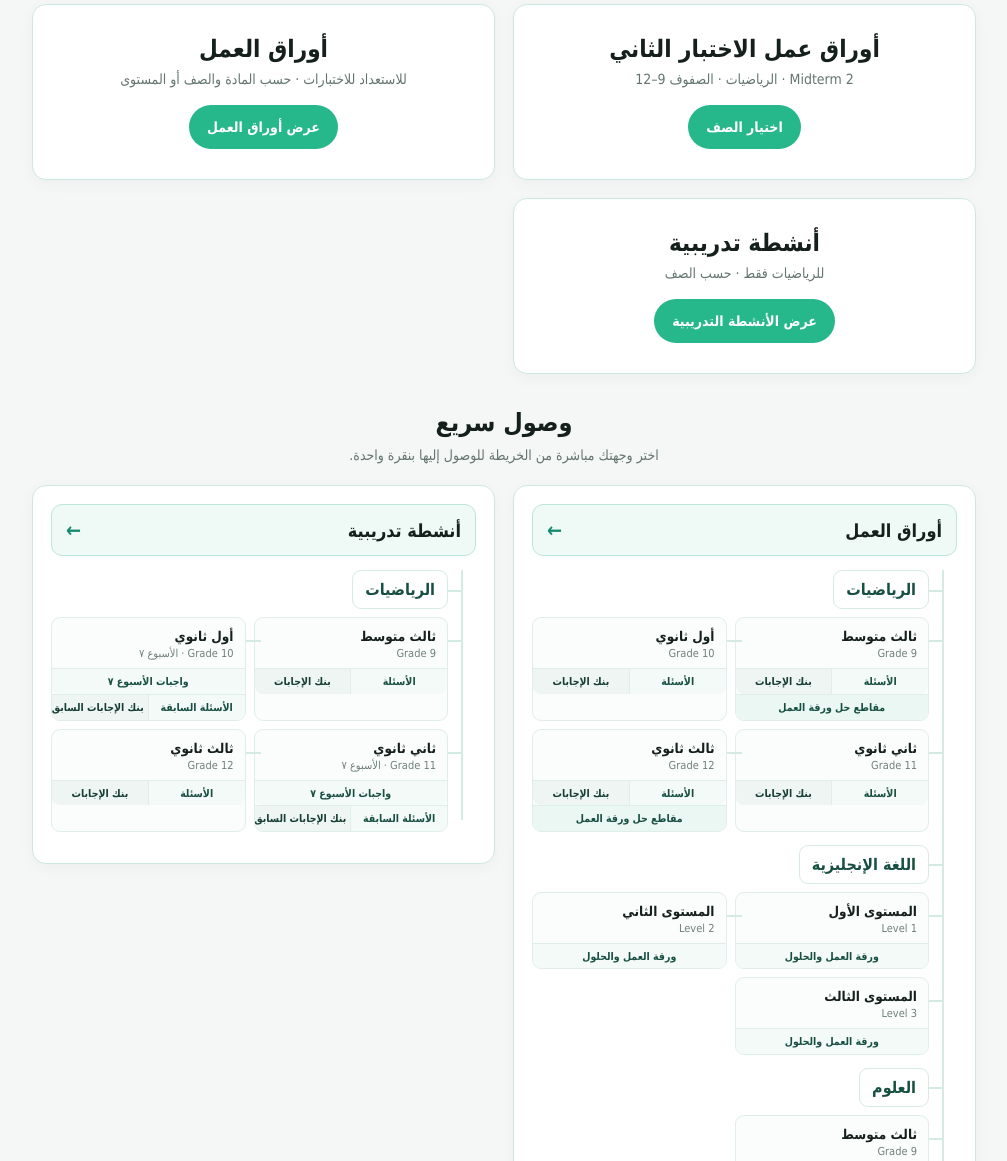
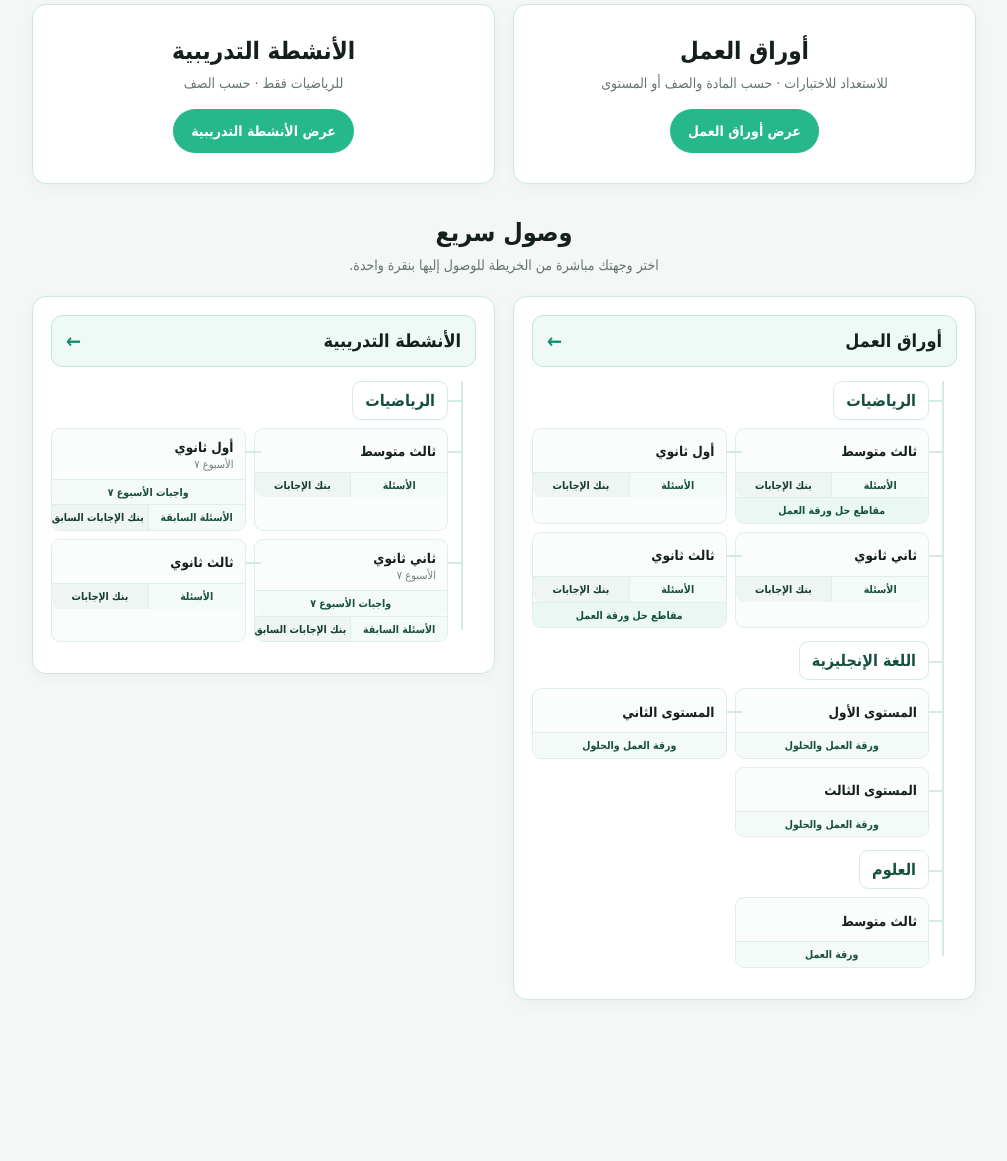
Before and after one commit to Abdulrahman-Albeladi/Noon-math-hw, a plain HTML site: page index.html in a window 1280 px wide. Shown: the part 270-1431 px from the top of the page, without its empty margins (136-1143 px from the left). After the commit the page ends 1312 px from the top, so only its background shows below. Drawn offline with Linux system fonts and the light colour scheme.

Commit message:
Keep second-exam worksheets under Arabic worksheet navigation

```diff
--- a/index.html
+++ b/index.html
@@ -16,9 +16,9 @@ h1{margin:0 0 8px;font-size:30px}
 .sub{color:#52645d;line-height:1.7;font-size:16px}
 .grid{display:grid;grid-template-columns:repeat(2,minmax(0,1fr));gap:18px}
 .grid.three{grid-template-columns:repeat(3,minmax(0,1fr))}
-.choice{display:block;background:#fff;border:1px solid #cde9df;border-radius:14px;padding:30px 24px;text-decoration:none;color:#15201c;box-shadow:0 4px 16px rgba(0,0,0,.035);transition:.15s;text-align:center}
+.choice{display:flex;flex-direction:column;align-items:center;background:#fff;border:1px solid #cde9df;border-radius:14px;padding:30px 24px;text-decoration:none;color:#15201c;box-shadow:0 4px 16px rgba(0,0,0,.035);transition:.15s;text-align:center}
 .choice:hover{transform:translateY(-2px);box-shadow:0 7px 22px rgba(0,0,0,.07);border-color:#8fd6c0}
-.choice h2{margin:0 0 8px;font-size:24px}
+.choice:focus-visible{outline:3px solid #174f41;outline-offset:3px}.choice h2{margin:0 0 8px;font-size:24px;line-height:1.35}.choice .go{margin-top:auto}
 .label{color:#64756e;font-size:14px;margin-bottom:18px}
 .go{display:inline-flex;align-items:center;justify-content:center;height:44px;padding:0 18px;border-radius:999px;background:#26b78a;color:#fff;font-weight:800;font-size:14px}
 .card{background:#fff;border:1px solid #cde9df;border-radius:12px;padding:22px}
@@ -71,24 +71,19 @@ h1{margin:0 0 8px;font-size:30px}
 <body>
 <main class="wrap">
   <section class="hero">
-    <img class="landing-logo" src="assets/noon-logo.svg" alt="Noon">
+    <img class="landing-logo" src="assets/noon-logo.svg" alt="نون">
     <h1>أوراق العمل والأنشطة التدريبية</h1>
     <div class="sub">اختر نوع المحتوى.</div>
   </section>
 
   <section class="grid">
-    <a class="choice" href="worksheets/midterm-2/index.html">
-      <h2>أوراق عمل الاختبار الثاني</h2>
-      <div class="label">Midterm 2 · الرياضيات · الصفوف 9–12</div>
-      <span class="go">اختيار الصف</span>
-    </a>
     <a class="choice" href="worksheets/index.html">
       <h2>أوراق العمل</h2>
       <div class="label">للاستعداد للاختبارات · حسب المادة والصف أو المستوى</div>
       <span class="go">عرض أوراق العمل</span>
     </a>
     <a class="choice" href="activities/index.html">
-      <h2>أنشطة تدريبية</h2>
+      <h2>الأنشطة التدريبية</h2>
       <div class="label">للرياضيات فقط · حسب الصف</div>
       <span class="go">عرض الأنشطة التدريبية</span>
     </a>
@@ -109,38 +104,38 @@ h1{margin:0 0 8px;font-size:30px}
         <div class="branch">
           <a class="branch-title" href="worksheets/math/index.html">الرياضيات</a>
           <div class="leaves">
-            <div class="leaf-card"><a class="leaf" href="grade-9/worksheets/math/index.html"><span>ثالث متوسط<br><small>Grade 9</small></span></a><div class="mini-tabs"><a href="grade-9/worksheets/math/worksheet-1-questions.html">الأسئلة</a><a class="secondary" href="grade-9/worksheets/math/worksheet-1-answers.html">بنك الإجابات</a></div><div class="mini-tabs one video-row"><a href="https://youtu.be/R3nDJibZsBQ?si=RR8cU0lgs3Re7N4r" target="_blank" rel="noopener">مقاطع حل ورقة العمل</a></div></div>
-            <div class="leaf-card"><a class="leaf" href="grade-10/worksheets/math/index.html"><span>أول ثانوي<br><small>Grade 10</small></span></a><div class="mini-tabs"><a href="grade-10/worksheets/worksheet-1-questions.html">الأسئلة</a><a class="secondary" href="grade-10/worksheets/worksheet-1-answers.html">بنك الإجابات</a></div></div>
-            <div class="leaf-card"><a class="leaf" href="grade-11/worksheets/math/index.html"><span>ثاني ثانوي<br><small>Grade 11</small></span></a><div class="mini-tabs"><a href="grade-11/worksheets/worksheet-1-questions.html">الأسئلة</a><a class="secondary" href="grade-11/worksheets/worksheet-1-answers.html">بنك الإجابات</a></div></div>
-            <div class="leaf-card"><a class="leaf" href="grade-12/worksheets/math/index.html"><span>ثالث ثانوي<br><small>Grade 12</small></span></a><div class="mini-tabs"><a href="grade-12/worksheets/worksheet-1-questions.html">الأسئلة</a><a class="secondary" href="grade-12/worksheets/worksheet-1-answers.html">بنك الإجابات</a></div><div class="mini-tabs one video-row"><a href="https://www.youtube.com/playlist?list=PLaLHdVcLNVyk" target="_blank" rel="noopener">مقاطع حل ورقة العمل</a></div></div>
+            <div class="leaf-card"><a class="leaf" href="grade-9/worksheets/math/index.html"><span>ثالث متوسط</span></a><div class="mini-tabs"><a href="grade-9/worksheets/math/worksheet-1-questions.html">الأسئلة</a><a class="secondary" href="grade-9/worksheets/math/worksheet-1-answers.html">بنك الإجابات</a></div><div class="mini-tabs one video-row"><a href="https://youtu.be/R3nDJibZsBQ?si=RR8cU0lgs3Re7N4r" target="_blank" rel="noopener">مقاطع حل ورقة العمل</a></div></div>
+            <div class="leaf-card"><a class="leaf" href="grade-10/worksheets/math/index.html"><span>أول ثانوي</span></a><div class="mini-tabs"><a href="grade-10/worksheets/worksheet-1-questions.html">الأسئلة</a><a class="secondary" href="grade-10/worksheets/worksheet-1-answers.html">بنك الإجابات</a></div></div>
+            <div class="leaf-card"><a class="leaf" href="grade-11/worksheets/math/index.html"><span>ثاني ثانوي</span></a><div class="mini-tabs"><a href="grade-11/worksheets/worksheet-1-questions.html">الأسئلة</a><a class="secondary" href="grade-11/worksheets/worksheet-1-answers.html">بنك الإجابات</a></div></div>
+            <div class="leaf-card"><a class="leaf" href="grade-12/worksheets/math/index.html"><span>ثالث ثانوي</span></a><div class="mini-tabs"><a href="grade-12/worksheets/worksheet-1-questions.html">الأسئلة</a><a class="secondary" href="grade-12/worksheets/worksheet-1-answers.html">بنك الإجابات</a></div><div class="mini-tabs one video-row"><a href="https://www.youtube.com/playlist?list=PLaLHdVcLNVyk" target="_blank" rel="noopener">مقاطع حل ورقة العمل</a></div></div>
           </div>
 
           <a class="branch-title" href="worksheets/english/index.html">اللغة الإنجليزية</a>
           <div class="leaves">
-            <div class="leaf-card"><a class="leaf" href="worksheets/english/level-1/index.html"><span>المستوى الأول<br><small>Level 1</small></span></a><div class="mini-tabs one"><a href="worksheets/english/level-1/worksheet-1.pdf" target="_blank" rel="noopener">ورقة العمل والحلول</a></div></div>
-            <div class="leaf-card"><a class="leaf" href="worksheets/english/level-2/index.html"><span>المستوى الثاني<br><small>Level 2</small></span></a><div class="mini-tabs one"><a href="worksheets/english/level-2/worksheet-1.pdf" target="_blank" rel="noopener">ورقة العمل والحلول</a></div></div>
-            <div class="leaf-card"><a class="leaf" href="worksheets/english/level-3/index.html"><span>المستوى الثالث<br><small>Level 3</small></span></a><div class="mini-tabs one"><a href="worksheets/english/level-3/worksheet-1.pdf" target="_blank" rel="noopener">ورقة العمل والحلول</a></div></div>
+            <div class="leaf-card"><a class="leaf" href="worksheets/english/level-1/index.html"><span>المستوى الأول</span></a><div class="mini-tabs one"><a href="worksheets/english/level-1/worksheet-1.pdf" target="_blank" rel="noopener">ورقة العمل والحلول</a></div></div>
+            <div class="leaf-card"><a class="leaf" href="worksheets/english/level-2/index.html"><span>المستوى الثاني</span></a><div class="mini-tabs one"><a href="worksheets/english/level-2/worksheet-1.pdf" target="_blank" rel="noopener">ورقة العمل والحلول</a></div></div>
+            <div class="leaf-card"><a class="leaf" href="worksheets/english/level-3/index.html"><span>المستوى الثالث</span></a><div class="mini-tabs one"><a href="worksheets/english/level-3/worksheet-1.pdf" target="_blank" rel="noopener">ورقة العمل والحلول</a></div></div>
           </div>
 
           <a class="branch-title" href="grade-9/worksheets/science/index.html">العلوم</a>
           <div class="leaves">
-            <div class="leaf-card"><a class="leaf" href="grade-9/worksheets/science/index.html"><span>ثالث متوسط<br><small>Grade 9</small></span></a><div class="mini-tabs one"><a href="grade-9/worksheets/science/worksheet-1.pdf" target="_blank" rel="noopener">ورقة العمل</a></div></div>
+            <div class="leaf-card"><a class="leaf" href="grade-9/worksheets/science/index.html"><span>ثالث متوسط</span></a><div class="mini-tabs one"><a href="grade-9/worksheets/science/worksheet-1.pdf" target="_blank" rel="noopener">ورقة العمل</a></div></div>
           </div>
         </div>
       </div>
 
       <div class="tree-root">
         <a class="tree-root-title" href="activities/index.html">
-          <span>أنشطة تدريبية</span><span class="arrow">←</span>
+          <span>الأنشطة التدريبية</span><span class="arrow">←</span>
         </a>
 
         <div class="branch">
           <a class="branch-title" href="activities/index.html">الرياضيات</a>
           <div class="leaves">
-            <div class="leaf-card"><a class="leaf" href="grade-9/index.html"><span>ثالث متوسط<br><small>Grade 9</small></span></a><div class="mini-tabs"><a href="grade-9/questions.html">الأسئلة</a><a class="secondary" href="grade-9/answers.html">بنك الإجابات</a></div></div>
-            <div class="leaf-card"><a class="leaf" href="grade-10/index.html#week-7-episode-2"><span>أول ثانوي<br><small>Grade 10 · الأسبوع ٧</small></span></a><div class="mini-tabs one week-row"><a href="grade-10/index.html#week-7-episode-2">واجبات الأسبوع ٧</a></div><div class="mini-tabs"><a href="grade-10/full-questions.html">الأسئلة السابقة</a><a class="secondary" href="grade-10/full-answers.html">بنك الإجابات السابق</a></div></div>
-            <div class="leaf-card"><a class="leaf" href="grade-11/index.html#week-7-episode-2"><span>ثاني ثانوي<br><small>Grade 11 · الأسبوع ٧</small></span></a><div class="mini-tabs one week-row"><a href="grade-11/index.html#week-7-episode-2">واجبات الأسبوع ٧</a></div><div class="mini-tabs"><a href="grade-11/questions.html">الأسئلة السابقة</a><a class="secondary" href="grade-11/answers.html">بنك الإجابات السابق</a></div></div>
-            <div class="leaf-card"><a class="leaf" href="grade-12/index.html"><span>ثالث ثانوي<br><small>Grade 12</small></span></a><div class="mini-tabs"><a href="grade-12/questions.html">الأسئلة</a><a class="secondary" href="grade-12/answers.html">بنك الإجابات</a></div></div>
+            <div class="leaf-card"><a class="leaf" href="grade-9/index.html"><span>ثالث متوسط</span></a><div class="mini-tabs"><a href="grade-9/questions.html">الأسئلة</a><a class="secondary" href="grade-9/answers.html">بنك الإجابات</a></div></div>
+            <div class="leaf-card"><a class="leaf" href="grade-10/index.html#week-7-episode-2"><span>أول ثانوي<br><small>الأسبوع ٧</small></span></a><div class="mini-tabs one week-row"><a href="grade-10/index.html#week-7-episode-2">واجبات الأسبوع ٧</a></div><div class="mini-tabs"><a href="grade-10/full-questions.html">الأسئلة السابقة</a><a class="secondary" href="grade-10/full-answers.html">بنك الإجابات السابق</a></div></div>
+            <div class="leaf-card"><a class="leaf" href="grade-11/index.html#week-7-episode-2"><span>ثاني ثانوي<br><small>الأسبوع ٧</small></span></a><div class="mini-tabs one week-row"><a href="grade-11/index.html#week-7-episode-2">واجبات الأسبوع ٧</a></div><div class="mini-tabs"><a href="grade-11/questions.html">الأسئلة السابقة</a><a class="secondary" href="grade-11/answers.html">بنك الإجابات السابق</a></div></div>
+            <div class="leaf-card"><a class="leaf" href="grade-12/index.html"><span>ثالث ثانوي</span></a><div class="mini-tabs"><a href="grade-12/questions.html">الأسئلة</a><a class="secondary" href="grade-12/answers.html">بنك الإجابات</a></div></div>
           </div>
         </div>
       </div>
```
Also changed, not shown: activities/index.html (+1 -1 lines), grade-10/worksheets/math/index.html (+1 -1 lines), grade-11/worksheets/math/index.html (+1 -1 lines), grade-12/worksheets/math/index.html (+1 -1 lines), grade-9/worksheets/math/index.html (+1 -1 lines), worksheets/index.html (+1 -1 lines), worksheets/midterm-2/index.html (+1 -1 lines).
